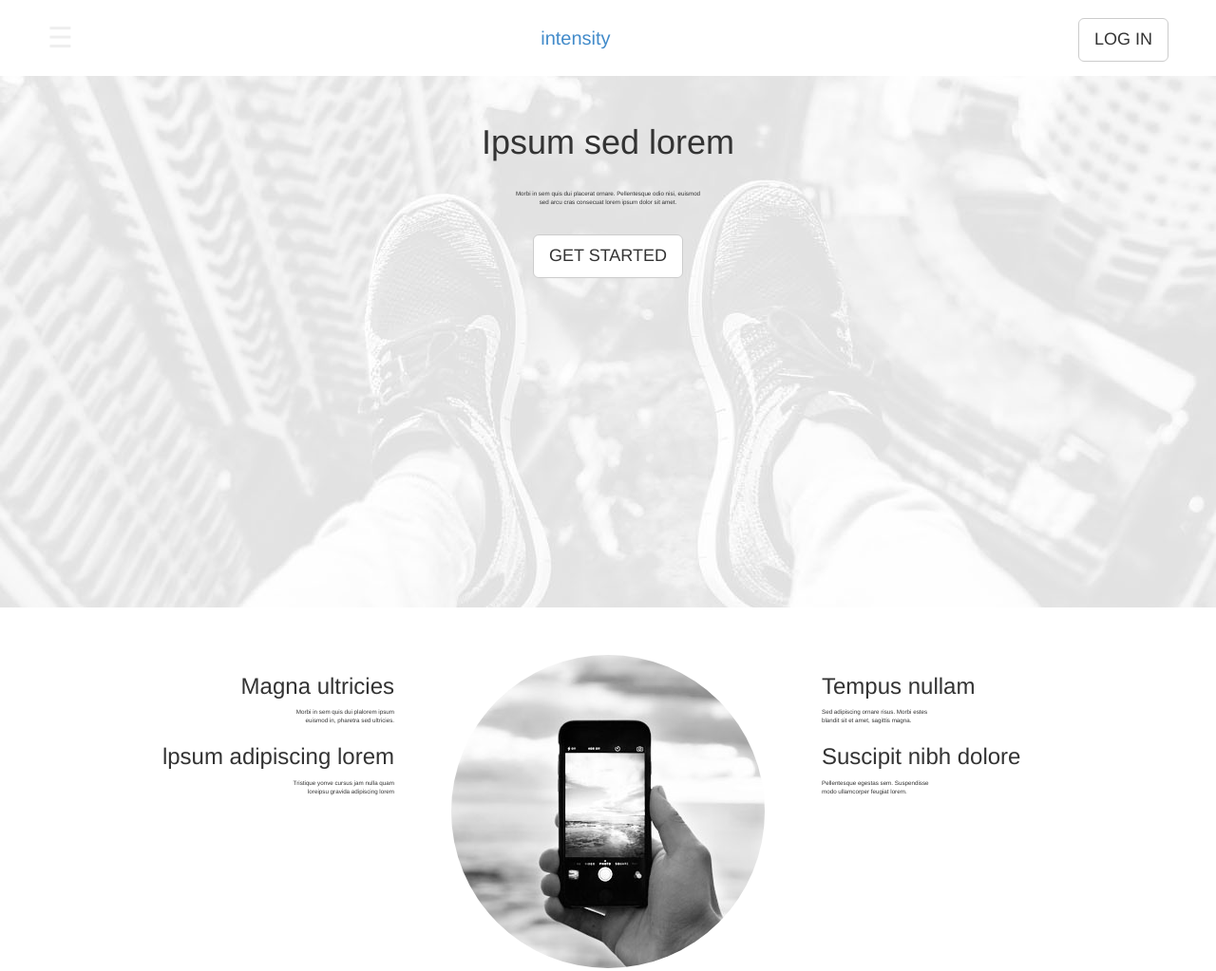
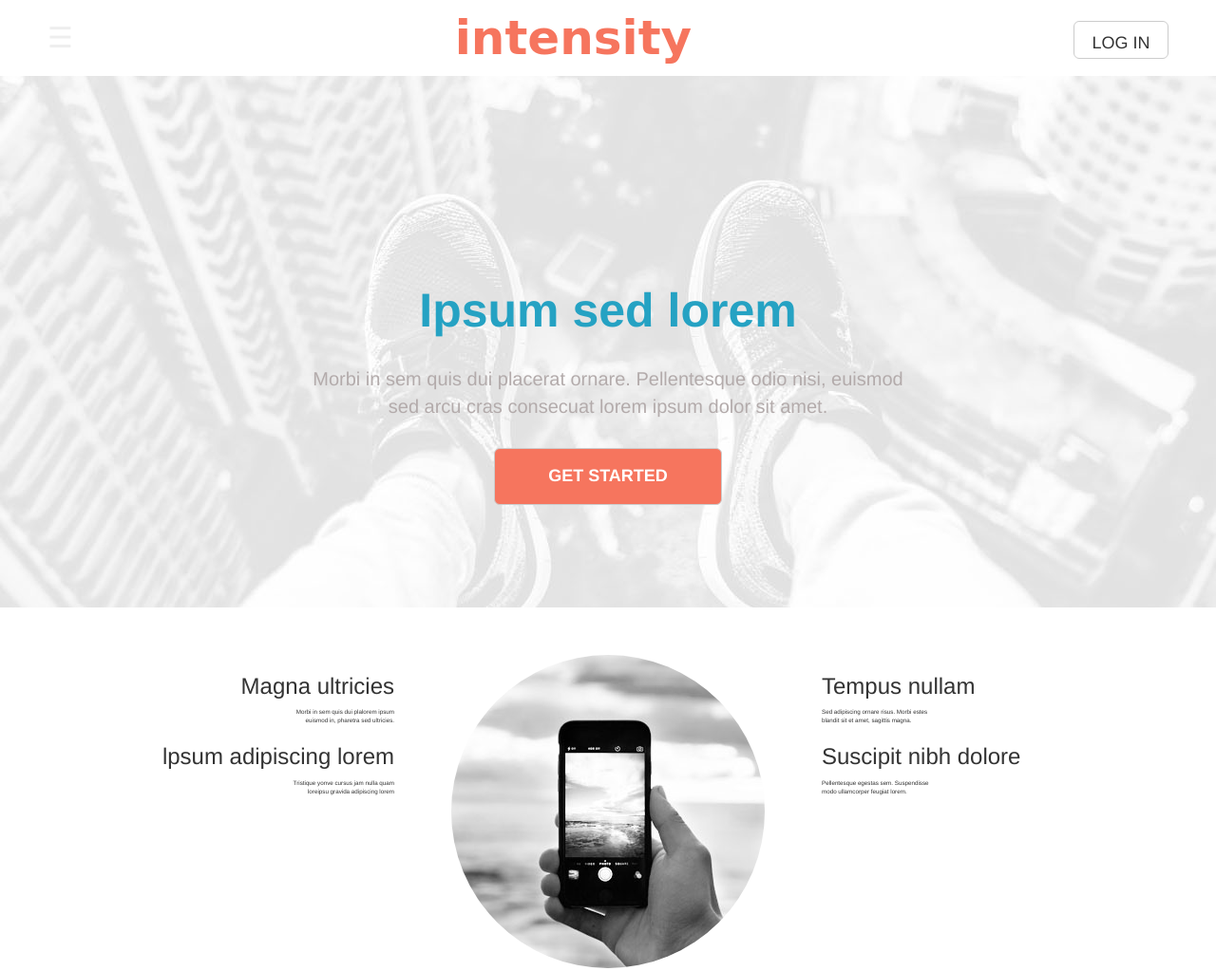
Before and after one commit to pigpigever/-, a plain HTML site: page itensity/index.html in a window 1280 px wide. Shown: the top 1023 px of the page at 95% size. Drawn offline with nearby package versions, Linux system fonts and the light colour scheme; a web font is replaced by a local one.

Commit message:
增加一些样式

```diff
--- a/itensity/index.html
+++ b/itensity/index.html
@@ -5,6 +5,7 @@
     <meta charset="UTF-8">
     <meta name="viewport" content="width=device-width, initial-scale=1.0">
     <meta http-equiv="X-UA-Compatible" content="ie=edge">
+    <link href='http://fonts.font.im/css?family=Cedarville+Cursive' rel='stylesheet' type='text/css'>
     <link rel="stylesheet" href="./style/bootstrap.min.css">
     <link rel="stylesheet" href="./style/style.css">
     <title>itensity</title>
@@ -15,13 +16,13 @@
     <!-- 头部导航栏 -->
     <header id="header" class="text-center">
         <nav class="pull-left">
-            <a href="#Menu">
+            <a href="#menu">
                 <span class="sr-only">Menu</span>
             </a>
         </nav>
         <a href="#" class="logo"> intensity</a>
         <nav class="pull-right">
-            <a href="#LogIn" class="btn btn-default btn-lg">LOG IN</a>
+            <a href="#login" class="btn btn-default btn-lg">LOG IN</a>
         </nav>
     </header>
 
--- a/itensity/style/style.css
+++ b/itensity/style/style.css
@@ -31,26 +31,64 @@ body{
     background-color: transparent
 }
 
-#header nav > a[href="#Menu"]{
+#header > .logo{
+    color: #f6755e;
+    font-size: 5rem;
+    font-weight: 600;
+    font-family: 'Cedarville Cursive', cursive;
+}
+
+#header > .logo:hover{
+    text-decoration: none
+}
+
+#header nav > a[href="#menu"]{
     text-decoration: none;
 }
 
-#header nav > a[href="#Menu"]::before{
+#header nav > a[href="#menu"]::before{
     content: "☰";
     font-size: 3rem;
     color: #eeeeee;
 }
 
+#header nav > a[href="#login"]{
+    width: 10rem;
+    height: 4rem;
+    line-height: 2.5rem;
+}
+
 #banner{
     width: 100%;
     height: 56rem;
-    padding-top: 3rem;
+    padding-top: 20rem;
     background-image: url(../images/banner.jpg);
     background-position: center center
 }
 
+#banner h1{
+    font-size: 5rem;
+    font-weight: 600;
+    color: #25a2c3;
+}
+
 #banner p{
     margin: 3rem 0;
+    color: #b3abab;
+    font-size: 2rem;
+}
+
+#banner button{
+    width: 24rem;
+    height: 6rem;
+    background-color: #f6755e;
+
+    color: white;
+    font-weight: bolder;
+}
+
+#banner button:hover{
+    background-color: #f78a76;
 }
 
 #one{
@@ -88,6 +126,10 @@ body{
     width: 100%
 }
 
+#three h3{
+    color:#25a2c3;
+}
+
 footer{
     width: 100%;
     min-height: 30rem;
```
